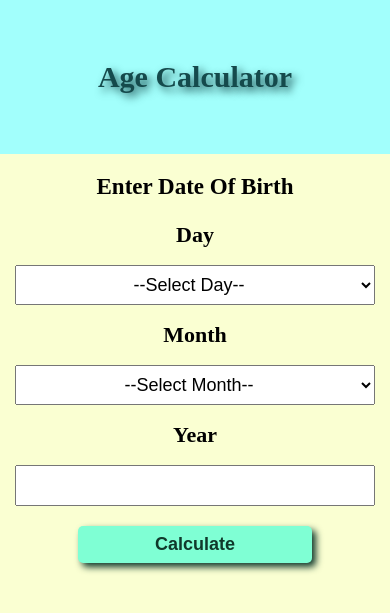
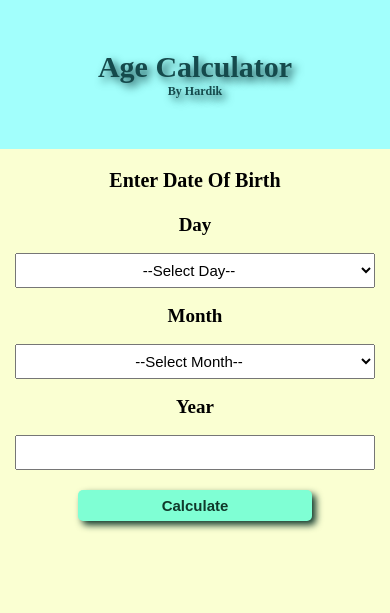
Before and after one commit to hardiksarkar/Age_Calculator.github.io, a plain HTML site: page age-calculator.html in a window 390 px wide. Drawn offline with Linux system fonts and the light colour scheme.

Commit message:
Slight Changes in design

```diff
--- a/age-calculator.css
+++ b/age-calculator.css
@@ -10,6 +10,9 @@ h1{
     color: rgb(21, 74, 76);
     text-shadow: 4px 4px 8px;
     font-size: 50px;
+}
+h1>p{
+    font-size: 15px;
 }
 body{
     background-color: rgb(250, 255, 210);
@@ -96,7 +99,10 @@ body{
 @media all and (max-width:480px){
     h1{
         font-size: 30px;
-        padding: 60px;
+        padding: 50px;
+    }
+    h1>p{
+        font-size: 12px;
     }
     #main{
         flex-direction: column;
@@ -106,21 +112,21 @@ body{
         padding: 10px;
     }
     #main>*, #button{
-        font-size: 18px;
-        padding: 8px;
+        font-size: 15px;
+        padding: 7px;
     }
     #button{
         width: 60%;
     }
     #answer{
-        font-size: 20px;
+        font-size: 18px;
         padding: 16px;
     }
     #main p{
-        font-size: 22px;
+        font-size: 19px;
         padding: 7px;
     }
     #p-1{
-        font-size: 23px;
+        font-size: 20px;
     }
 }
--- a/age-calculator.html
+++ b/age-calculator.html
@@ -8,7 +8,7 @@
     <link rel="stylesheet" href="age-calculator.css">
 </head>
 <body>
-    <h1>Age Calculator</h1>
+    <h1>Age Calculator<p>By Hardik</p></h1>
     <p id="p-1">Enter Date Of Birth</p>
     <div id="main">
         <p>Day</p>
```
